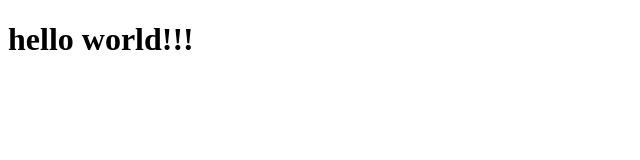
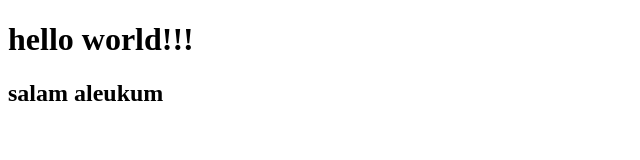
Before and after one commit to Sergey110596/project, a plain HTML site: page index.html in a window 1280 px wide. Shown: the whole page, without its empty margins (0-640 px from the left). Drawn offline with Linux system fonts and the light colour scheme.

Commit message:
add script

```diff
--- a/index.html
+++ b/index.html
@@ -10,5 +10,8 @@
     <h1>
         hello world!!!
     </h1>
+    <h2>
+        salam aleukum
+    </h2>
 </body>
 </html>
```
Also changed, not shown: script.js (added).
